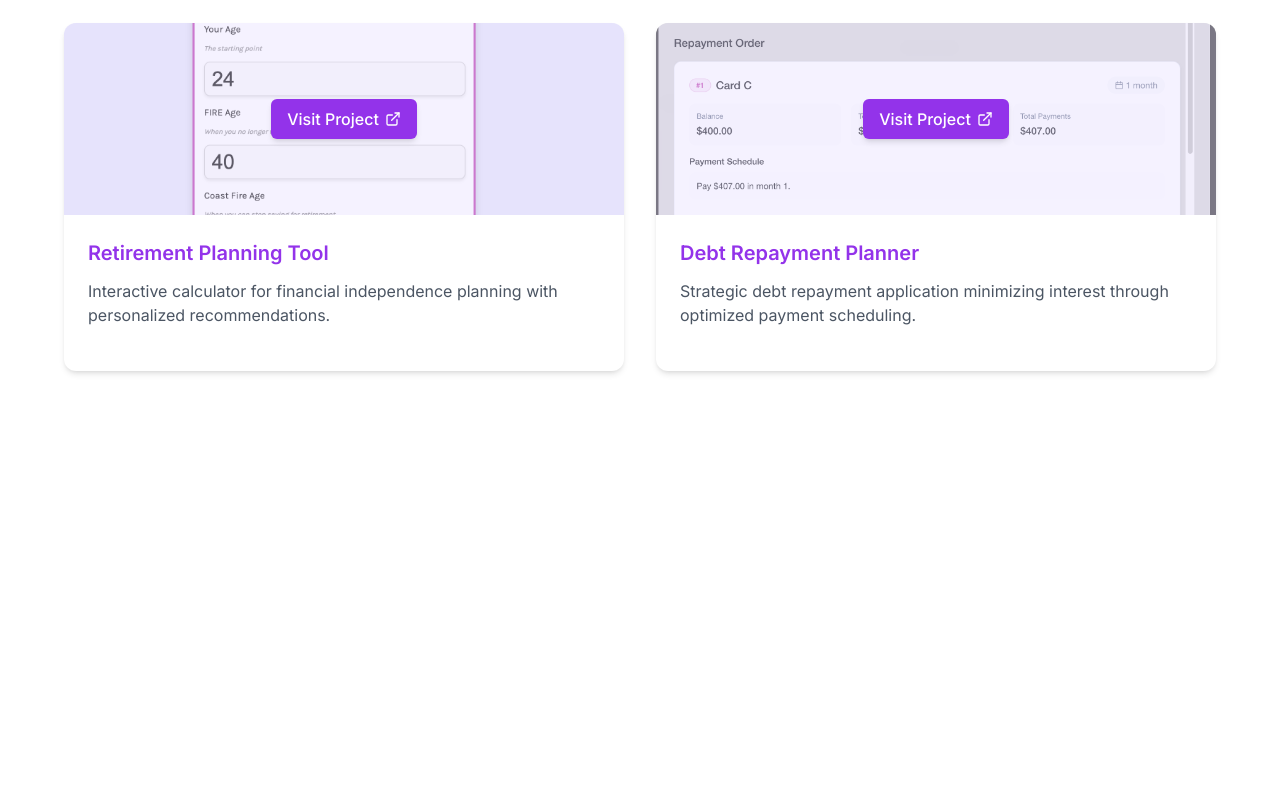
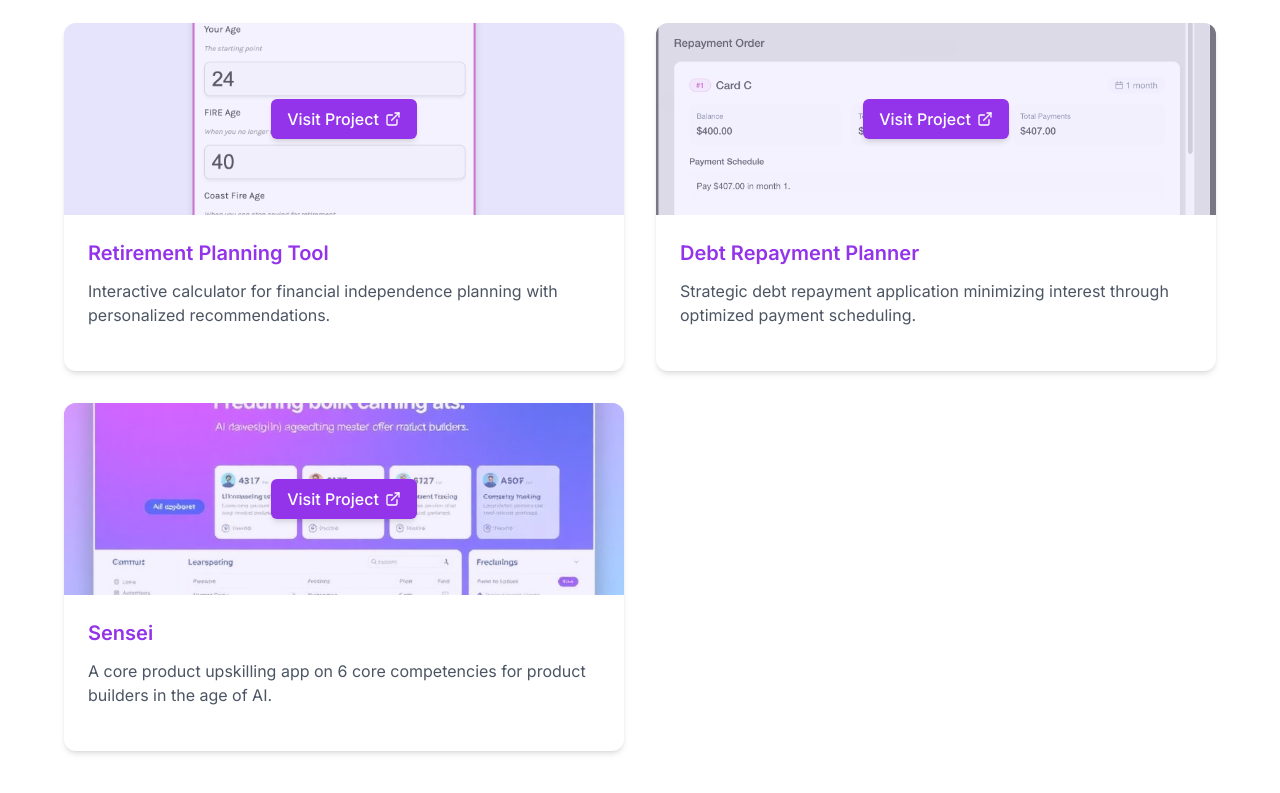
Before and after one commit to navjos/josselyn, a React (Vite) app: page /portfolio in a window 1280 px wide. Shown: the part 1141-1934 px from the top of the page. Before the commit the page ends 1592 px from the top, so only its background shows below. Built offline with nearby package versions, Linux system fonts and the light colour scheme.

Commit message:
Add Sensei web app to portfolio

```diff
--- a/src/pages/Portfolio.tsx
+++ b/src/pages/Portfolio.tsx
@@ -76,6 +76,13 @@ const Portfolio = () => {
       image: "/lovable-uploads/82b3eb1b-f824-44a5-abbf-571b69c6db28.png",
       link: "https://payplanwizard.lovable.app/auth",
       delay: 0.6
+    },
+    {
+      title: "Sensei",
+      description: "A core product upskilling app on 6 core competencies for product builders in the age of AI.",
+      image: "/lovable-uploads/sensei-app.png",
+      link: "https://sensei-831849955862.us-west1.run.app/",
+      delay: 0.7
     }
   ];
 
```
Also changed, not shown: public/lovable-uploads/sensei-app.png (added).
